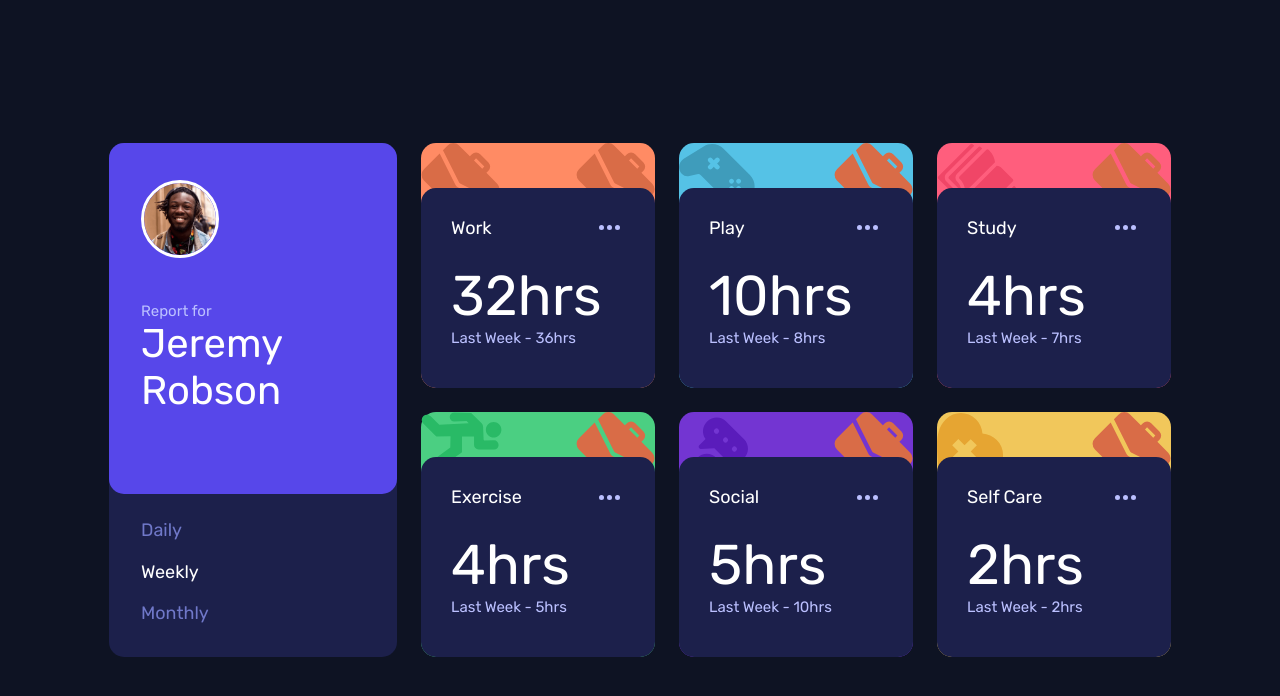
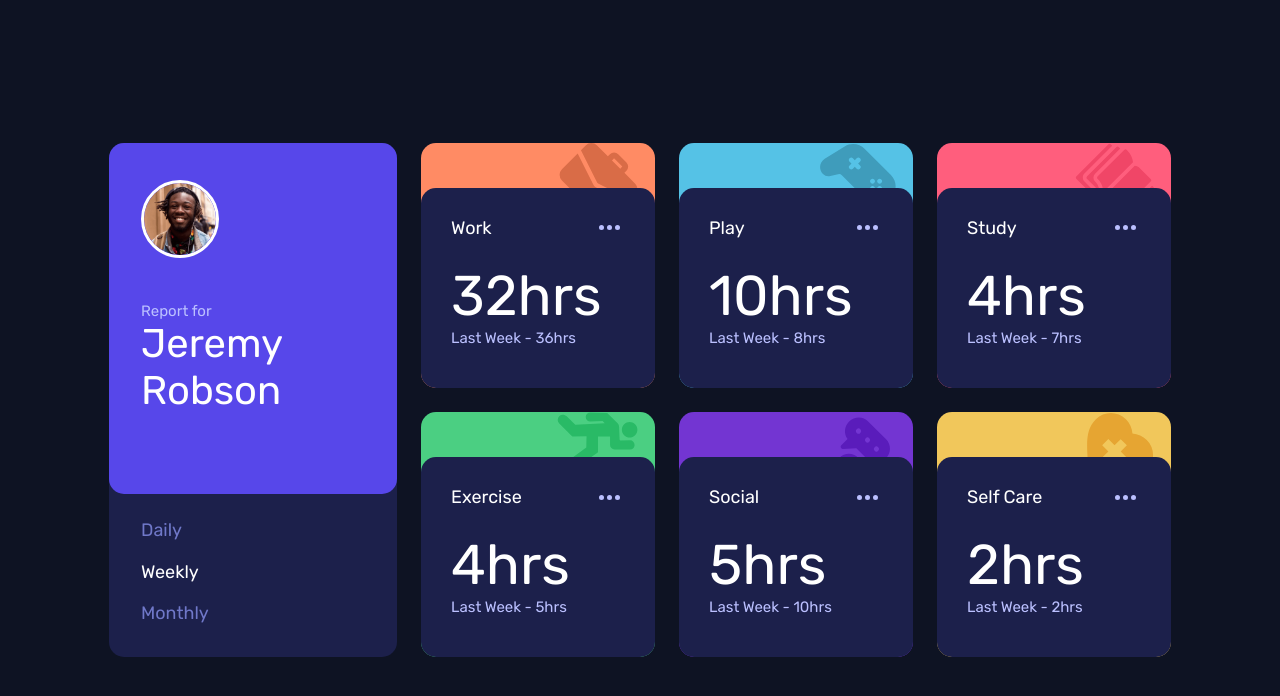
Before and after one commit to olaide-hok/time-tracking-dashboard, a website: page index.html in a window 1280 px wide. Drawn offline with Linux system fonts and the light colour scheme.

Commit message:
update styles

```diff
--- a/styles/styles.scss
+++ b/styles/styles.scss
@@ -116,10 +116,13 @@ body {
 
     .tile {
       height: rem(160px);
-      background: rgba(255, 139, 100, 0.6) url("../images/icon-work.svg") top
-        right no-repeat;
       position: relative;
       border-radius: 15px;
+
+      img {
+        float: right;
+        margin-right: rem(17.4px);
+      }
 
       .details {
         border-radius: 15px;
```
Also changed, not shown: styles/styles.css, 1 other file.
